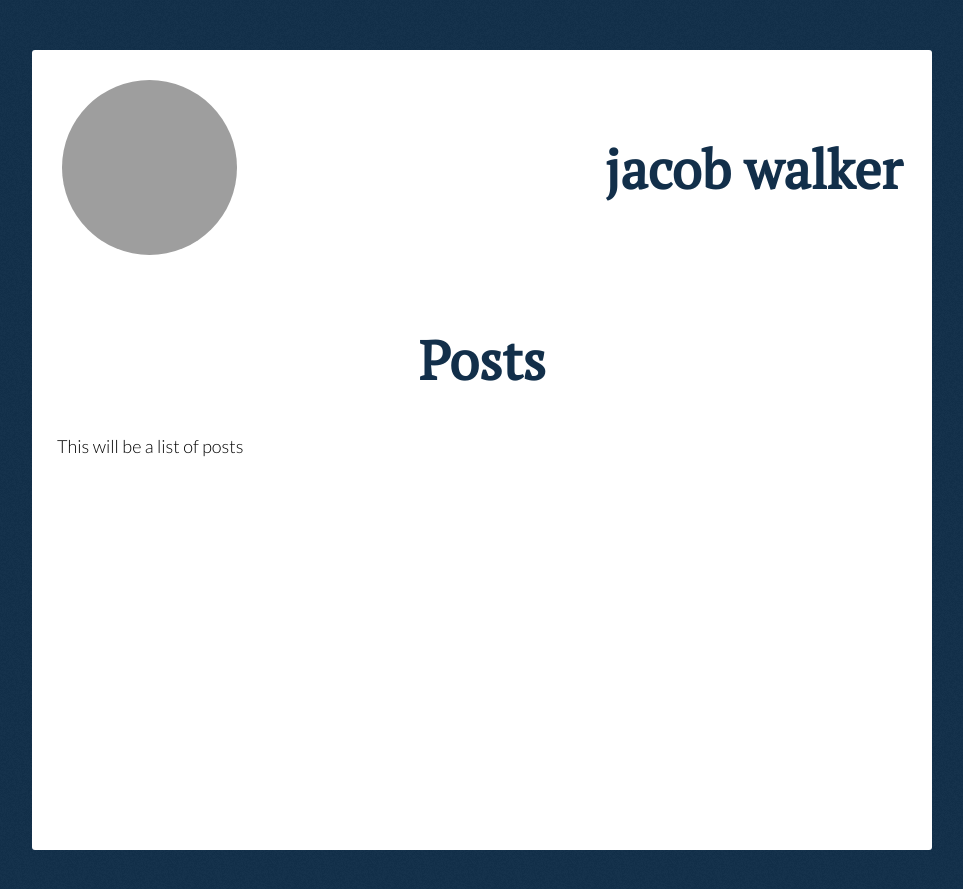
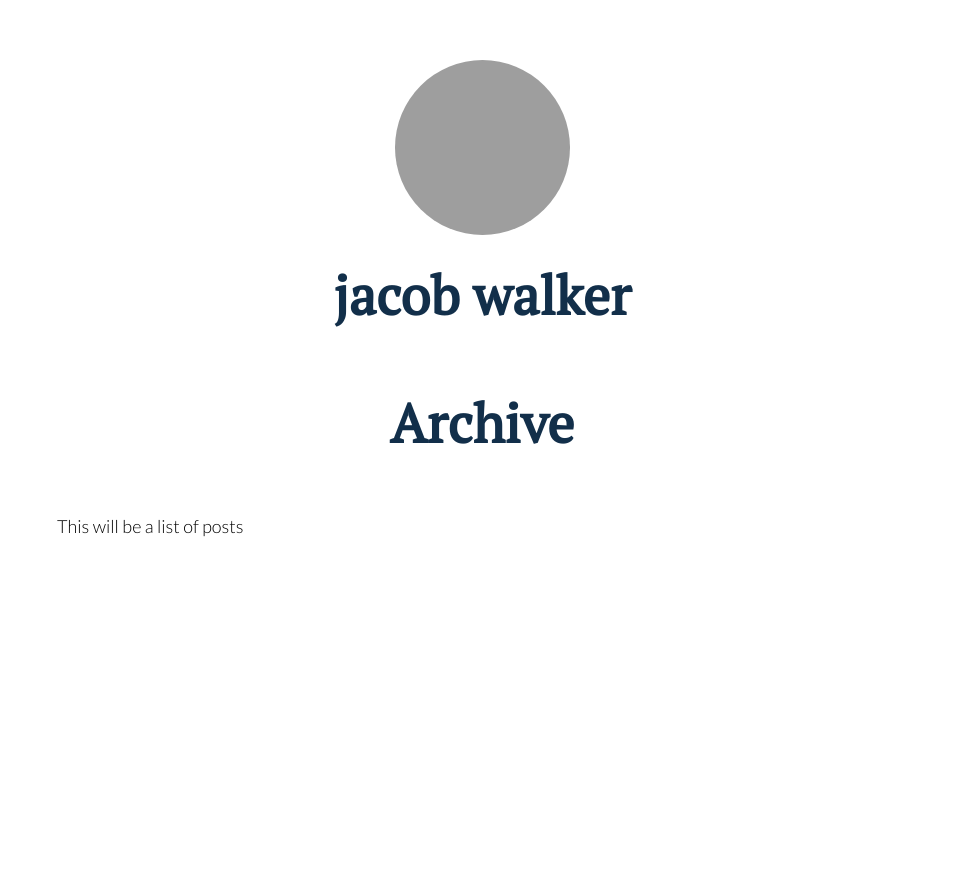
Before and after one commit to jacobwalkr/ja.co.bw, a Jekyll site: the page built from posts/index.html, in a window 1280 px wide. Shown: the top 889 px of the page, without its empty margins (158-1121 px from the left). Built offline with Jekyll 4.4.1, drawn with Linux system fonts in a browser that asks for light colours; grey boxes are pictures that could not be loaded.

Commit message:
Fix up post page CSS and rename to "Archive"

```diff
--- a/_sass/_base.scss
+++ b/_sass/_base.scss
@@ -2,6 +2,7 @@
 html {
     box-sizing: border-box;
     background: url('/images/blue_noise.png') repeat $brand-blue;
+    min-width: 320px;
 
     a {
         color: $brand-blue;
--- a/_sass/_home.scss
+++ b/_sass/_home.scss
@@ -8,7 +8,7 @@ html.home > body {
         width: $home-width;
         position: absolute;
         left: 50%;
-	-webkit-transform: translateX(-50%);
+        -webkit-transform: translateX(-50%);
         transform: translateX(-50%);
     }
 
--- a/_sass/_post.scss
+++ b/_sass/_post.scss
@@ -1,37 +1,30 @@
 $post-bp: $post-width + $body-margin * 2;
 
-html.post > body {
-    max-width: $post-width;
+html.post {
+    background: white;
 
-    & > header {
-        h1 {
-            margin-bottom: 0.6em;
-        }
-    }
+    & > body {
+        max-width: $post-width;
 
-    @media (min-width: $post-bp) {
-        margin: 50px auto;
-        border-radius: 3px;
-    }
+        header {
+            h1 {
+                margin-bottom: 0.6em;
 
-    @media (min-width: 700px) {
-        & > header {
-            padding: 30px;
-
-            img.headshot {
-                float: left;
+                &.post-title {
+                    margin-top: 0;
+                }
             }
 
-            h1 {
-                float: right;
-                margin-top: 1em;
+            &.post-header {
+                padding-top: 0;
             }
+        }
+
+        @media (min-width: $post-bp) {
+            margin-left: 50%;
+            transform: translateX(-50%);
+            border-radius: 3px;
+            width: $post-width;
         }
     }
 }
-
-header.post-header {
-    padding: 0;
-    text-align: center;
-    margin-bottom: 40px;
-}
--- a/posts/index.html
+++ b/posts/index.html
@@ -1,6 +1,6 @@
 ---
 layout: page
 is_post: true # TODO: Horrible hack
-title: Posts
+title: Archive
 ---
 <p>This will be a list of posts</p>
```
